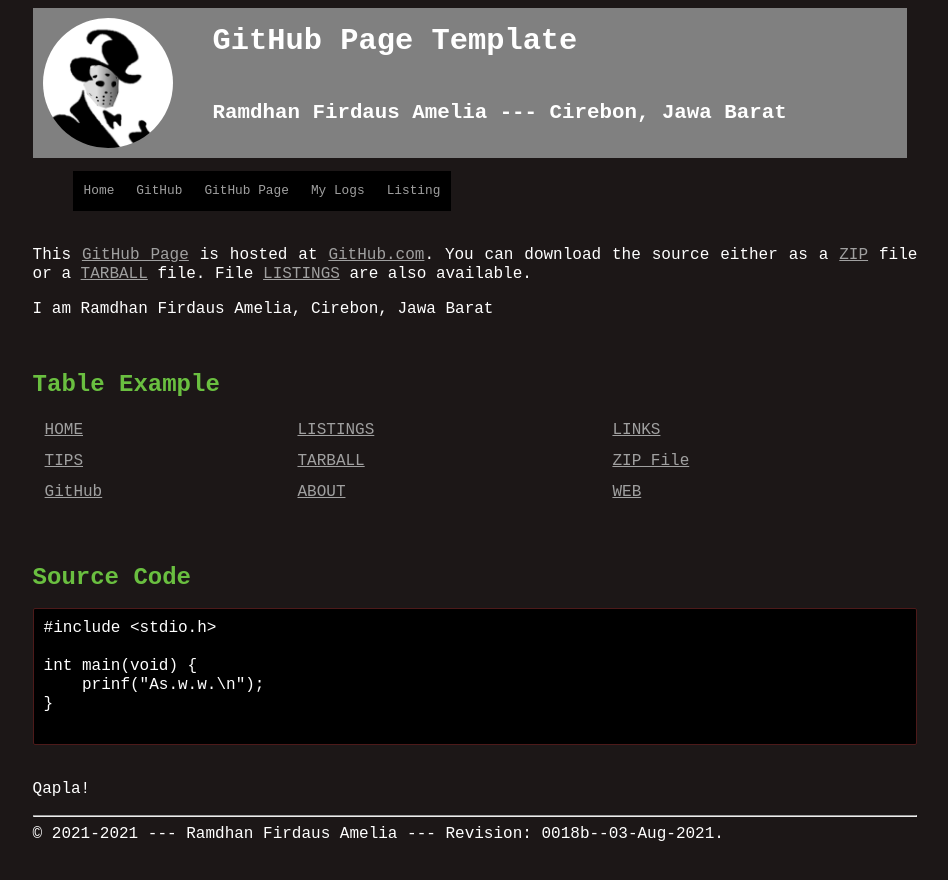
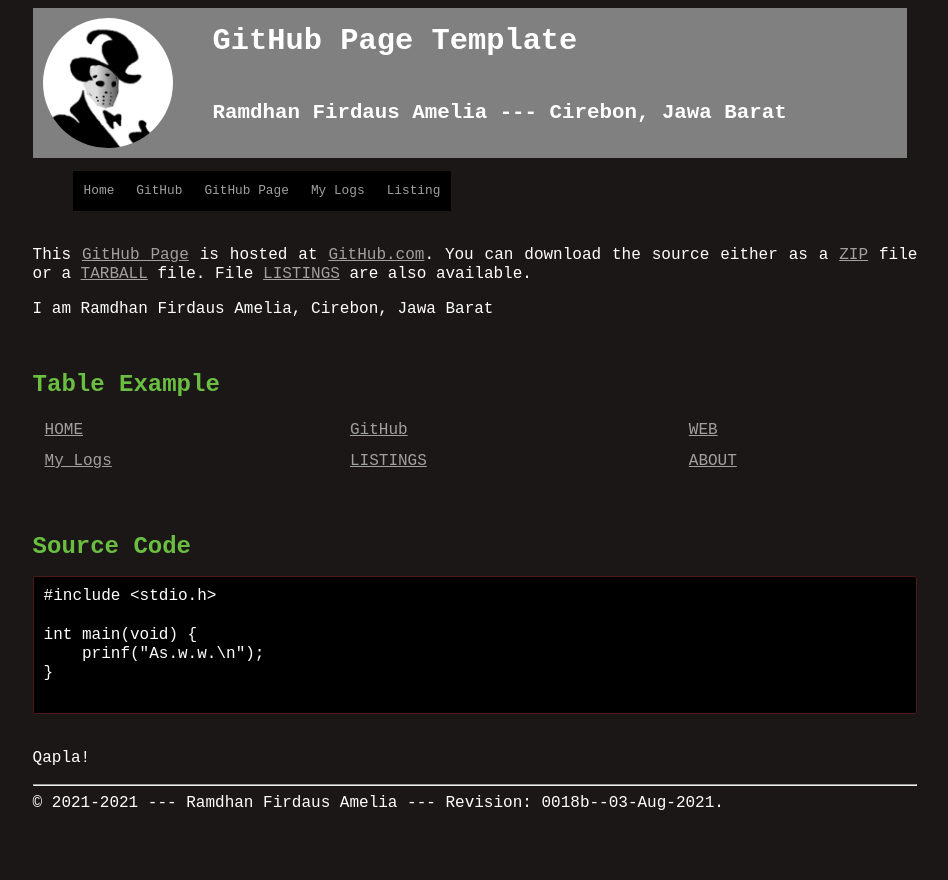
Before and after one commit to ramdhanfirdaus/os212, a Jekyll site: the page built from index.md, in a window 1280 px wide. Shown: the top 880 px of the page, without its empty margins (165-1113 px from the left). Built offline with Jekyll 4.4.1, drawn with Linux system fonts in a browser that asks for light colours.

Commit message:
Update index.md

```diff
--- a/index.md
+++ b/index.md
@@ -13,9 +13,8 @@ I am {{ site.author }}, {{ site.address }}
 <br>
 ## Table Example
 
-| [HOME]({{ site.baseurl }}/) | [LISTINGS]({{ site.baseurl }}/000.html) | [LINKS]({{ site.baseurl }}/LINKS/) |
-| [TIPS]({{ site.baseurl }}/TIPS/) | [TARBALL]({{ site.baseurl }}/template.tar.bz2) | [ZIP File]({{ site.baseurl }}/template.zip) |
-| [GitHub]({{ site.urlgithub }}) | [ABOUT]({{ site.baseurl }}/ABOUT/) | [WEB]({{ site.urlweb }}) |
+| [HOME]({{ site.baseurl }}/) | [GitHub]({{ site.urlgithub }}) | [WEB]({{ site.urlweb }}) |
+| [My Logs]({{ https://ramdhanfirdaus.github.io/os212/TXT/mylog.txt }}) | [LISTINGS]({{ site.baseurl }}/000.html) | [ABOUT]({{ site.baseurl }}/ABOUT/) |
 
 <br>
 ## Source Code
```
